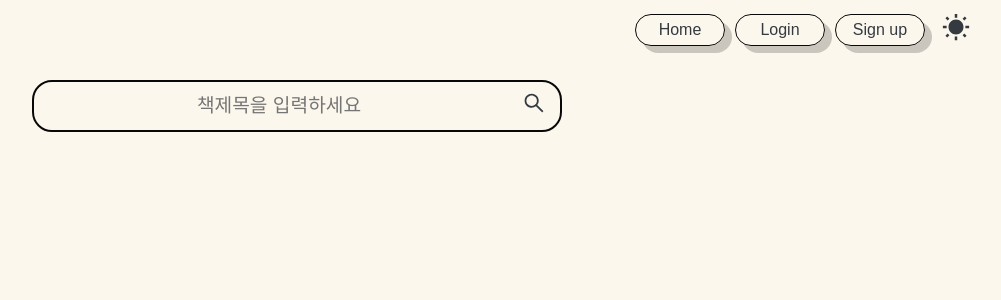
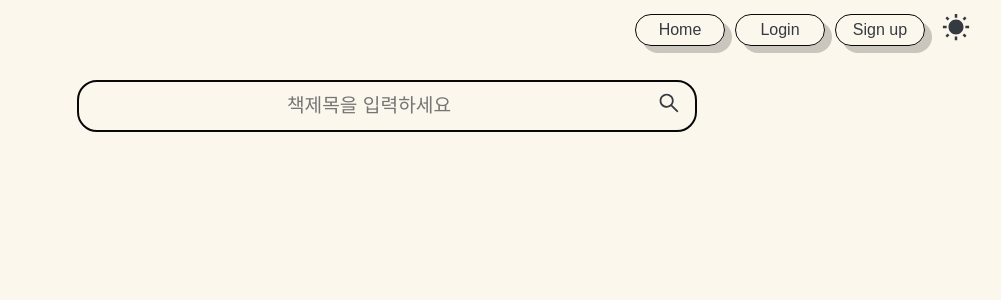
Before and after one commit to Globalkmaria/bookmemo, a React (Create React App) app: page / in a window 1280 px wide. Shown: the top 300 px of the page, without its empty margins (253-1254 px from the left). Built offline with nearby package versions, Linux system fonts and the light colour scheme.

Commit message:
[update] Search Item -  input width change

```diff
--- a/src/components/Search/Search.js
+++ b/src/components/Search/Search.js
@@ -1,7 +1,7 @@
 import React, { useState } from 'react';
 import { AiOutlineSearch } from 'react-icons/ai';
 
-function Search({ getbooks, loading, data }) {
+function Search({ getbooks, loading, data, content_undersearch }) {
   const [input, setInput] = useState('');
   const onChange = (e) => {
     setInput(e.target.value);
@@ -15,7 +15,10 @@ function Search({ getbooks, loading, data }) {
   return (
     <>
       <div className="search-input">
-        <div className="search-input-inner">
+        <div
+          className="search-input-inner"
+          style={{ width: content_undersearch ? '85%' : '100%' }}
+        >
           <form onSubmit={onSubmit}>
             <input
               type="text"
@@ -30,7 +33,14 @@ function Search({ getbooks, loading, data }) {
         </div>
         {/* <div className="search-input-outer"></div> */}
       </div>
-      {loading && !data && <div className="info">로딩중...</div>}
+      {loading && !data && (
+        <div
+          className="info"
+          style={{ width: content_undersearch ? '85%' : '100%' }}
+        >
+          로딩중...
+        </div>
+      )}
     </>
   );
 }
--- a/src/components/Search/_Search.scss
+++ b/src/components/Search/_Search.scss
@@ -22,7 +22,7 @@
       input {
         width: 100%;
         text-align: center;
-        max-width: 500px;
+        // max-width: 500px;
         min-width: 260px;
         font-size: 1.2rem;
         background: none;
--- a/src/container/SearchContainer.js
+++ b/src/container/SearchContainer.js
@@ -4,7 +4,7 @@ import Search from '../components/Search';
 import { fetchBookList } from '../modules/books';
 import { useSelector } from 'react-redux';
 
-function SearchContainer() {
+function SearchContainer({ content_undersearch }) {
   const dispatch = useDispatch();
   const { loading, data } = useSelector((state) => state.books);
   const getbooks = (query) => {
@@ -13,7 +13,12 @@ function SearchContainer() {
 
   return (
     <>
-      <Search getbooks={getbooks} loading={loading} data={data} />
+      <Search
+        getbooks={getbooks}
+        loading={loading}
+        data={data}
+        content_undersearch={content_undersearch}
+      />
     </>
   );
 }
--- a/src/pages/Home.js
+++ b/src/pages/Home.js
@@ -10,7 +10,7 @@ function Home() {
   useInfiniteScroll(query, fetchBookList);
   return (
     <section className="home">
-      <SearchContainer />
+      <SearchContainer content_undersearch={data ? true : false} />
       {data && <ShowSearchContainer />}
     </section>
   );
```
